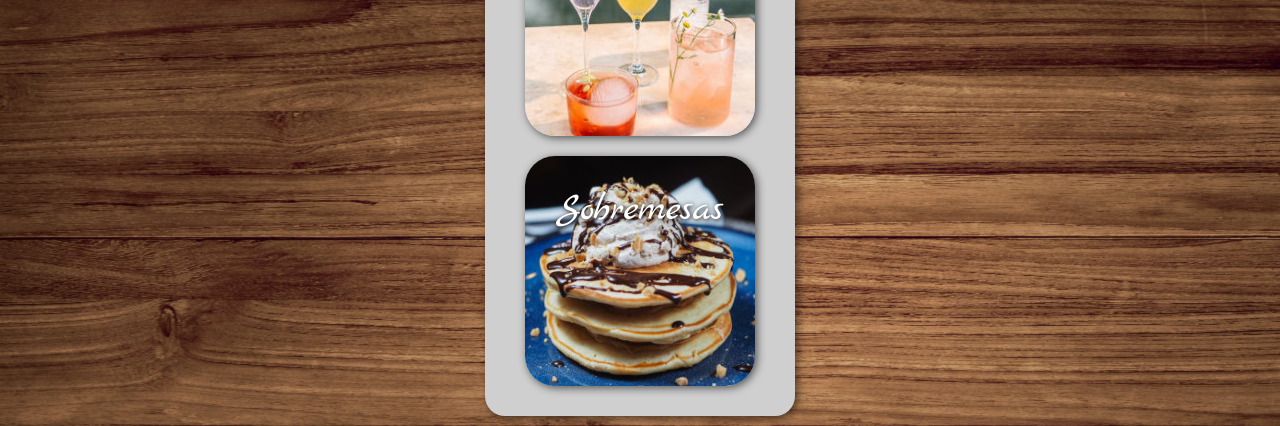
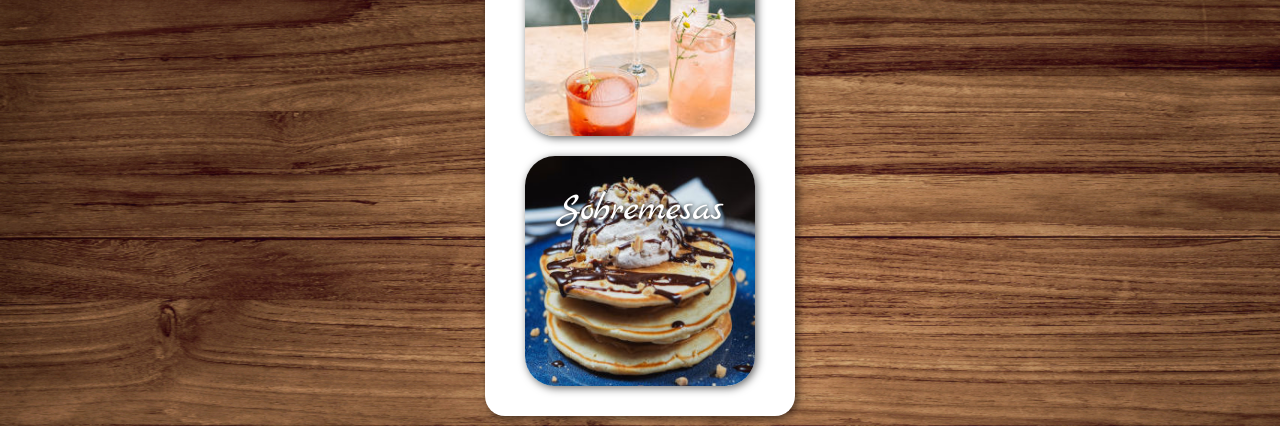
Before and after one commit to ZxvinixZ/projeto-menu, a plain HTML site: page index.html in a window 1280 px wide. Shown: the part 719-1145 px from the top of the page. Drawn offline with Linux system fonts and the light colour scheme.

Commit message:
Update geral.css

```diff
--- a/estilos/geral.css
+++ b/estilos/geral.css
@@ -63,7 +63,7 @@ img {
 /*-------- Configurações Main --------*/
 
 main {
-    background-color: #cfcfcf;
+    background-color: #ffffff;
     max-width: 310px;
     margin: auto;
     padding-top: .1px;
```
